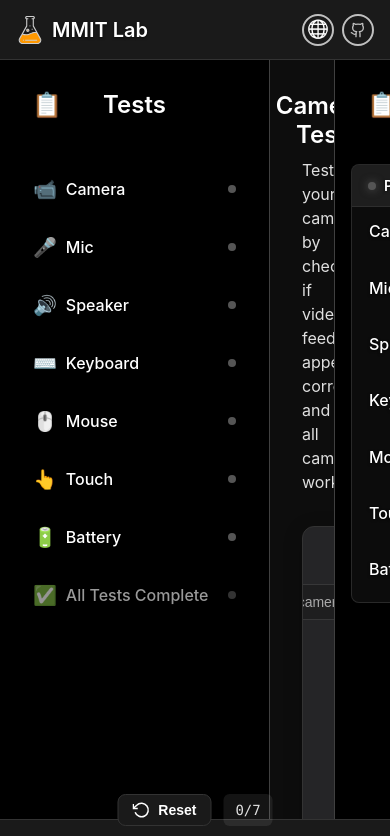
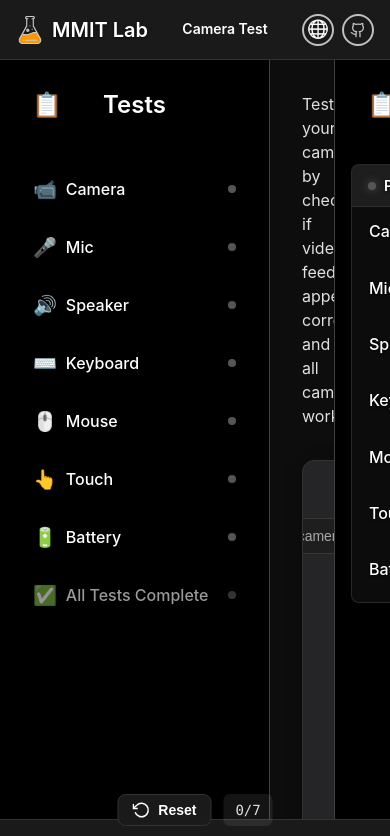
Before and after one commit to omiinaya/pc-test-online, a Vue app in the folder frontend/: page / in a window 390 px wide. Shown: the top 836 px of the page. Built offline with nearby package versions, Linux system fonts and the light colour scheme.

Commit message:
progress on navbar

```diff
--- a/frontend/src/components/AppHeader.vue
+++ b/frontend/src/components/AppHeader.vue
@@ -6,6 +6,16 @@ export default {
     name: 'AppHeader',
     components: {
         LanguageSwitcher
+    },
+    props: {
+        testTitle: {
+            type: String,
+            default: ''
+        },
+        testIcon: {
+            type: String,
+            default: ''
+        }
     },
     setup() {
         const { t } = useI18n();
@@ -30,6 +40,14 @@ export default {
                 </div>
             </div>
 
+
+            <!-- Center area for test title -->
+            <div class="header-center" v-if="testTitle">
+                <div class="test-title-center">
+                    <span v-if="testIcon" class="test-icon-center">{{ testIcon }}</span>
+                    <span class="test-title-text">{{ testTitle }}</span>
+                </div>
+            </div>
 
             <div class="header-right">
                 <div class="status-indicator-group">
@@ -115,6 +133,44 @@ export default {
     margin: 0;
     text-shadow: 0 1px 3px rgba(0, 0, 0, 0.7);
 }
+
+.header-center {
+    position: absolute;
+    left: 50%;
+    top: 50%;
+    transform: translate(-50%, -50%);
+    display: flex;
+    flex-direction: column;
+    align-items: center;
+    justify-content: center;
+    text-align: center;
+    z-index: 1;
+    min-width: 0;
+    max-width: 400px;
+}
+
+.test-title-center {
+    display: flex;
+    align-items: center;
+    gap: 0.5rem;
+    font-size: var(--font-size-lg);
+    font-weight: var(--font-weight-semibold);
+    color: var(--text-primary);
+    margin: 0;
+    line-height: 1.2;
+}
+
+.test-icon-center {
+    font-size: 1.25rem;
+    flex-shrink: 0;
+}
+
+.test-title-text {
+    overflow: hidden;
+    text-overflow: ellipsis;
+    white-space: nowrap;
+}
+
 
 .header-nav {
     position: absolute;
@@ -295,6 +351,25 @@ export default {
         padding: 0 var(--spacing-md);
     }
 
+    .header-center {
+        position: static;
+        transform: none;
+        flex: 1;
+        margin: 0 1rem;
+        min-width: 0;
+        max-width: none;
+    }
+
+    .test-title-center {
+        font-size: var(--font-size-base);
+        justify-content: center;
+    }
+
+    .test-icon-center {
+        font-size: 1rem;
+    }
+
+
     .nav-links {
         gap: 1rem;
     }
@@ -316,6 +391,46 @@ export default {
 
     .brand-section {
         gap: 0.5rem;
+    }
+}
+
+/* Extra small screens */
+@media (max-width: 640px) {
+    .header-center {
+        margin: 0 0.5rem;
+    }
+
+    .test-title-center {
+        font-size: var(--font-size-sm);
+    }
+
+    .test-icon-center {
+        display: none; /* Hide icon on very small screens */
+    }
+
+    .nav-link span:not(.sr-only) {
+        display: none;
+    }
+
+    .nav-links {
+        gap: 0.5rem;
+    }
+
+    .nav-link {
+        padding: 0.5rem;
+        min-width: 32px;
+        justify-content: center;
+    }
+
+    .language-switcher-wrapper :deep(.language-switcher__trigger) {
+        width: 32px;
+        height: 32px;
+        padding: 0;
+    }
+
+    .language-switcher-wrapper :deep(.language-switcher__flag) {
+        font-size: 1.1rem;
+        transform: translateY(0.25px); /* Slightly less adjustment on mobile */
     }
 }
 
--- a/frontend/src/components/TestHeader.vue
+++ b/frontend/src/components/TestHeader.vue
@@ -2,21 +2,9 @@
 export default {
     name: 'TestHeader',
     props: {
-        testTitle: {
-            type: String,
-            required: true,
-        },
         testDescription: {
             type: String,
             default: '',
-        },
-        icon: {
-            type: [String, Object],
-            default: null,
-        },
-        showIcon: {
-            type: Boolean,
-            default: true,
         },
         centerAlign: {
             type: Boolean,
@@ -28,14 +16,6 @@ export default {
 
 <template>
     <div class="test-header" :class="{ 'center-align': centerAlign }">
-        <h2 class="test-title">
-            <span v-if="showIcon" class="test-icon">
-                <slot name="icon">
-                    <component :is="icon" v-if="icon" />
-                </slot>
-            </span>
-            <span class="test-title-text">{{ testTitle }}</span>
-        </h2>
         <p v-if="testDescription" class="test-description">{{ testDescription }}</p>
         <slot></slot>
     </div>
--- a/frontend/src/views/TestsPage.vue
+++ b/frontend/src/views/TestsPage.vue
@@ -9,6 +9,7 @@ import BatteryTest from '../components/BatteryTest.vue';
 import TestsCompleted from '../components/TestsCompleted.vue';
 import VisualizerContainer from '../components/VisualizerContainer.vue';
 import TestActionButtons from '../components/TestActionButtons.vue';
+import AppHeader from '../components/AppHeader.vue';
 import TestHeader from '../components/TestHeader.vue';
 import { resetAllTestStates } from '../composables/useTestState.js';
 import { useCSSCompatibility } from '../composables/useCSSCompatibility';
@@ -28,6 +29,7 @@ export default {
         TestsCompleted,
         VisualizerContainer,
         TestActionButtons,
+        AppHeader,
         TestHeader,
     },
     setup() {
@@ -1225,6 +1227,12 @@ export default {
 
 <template>
   <div class="app-layout">
+      <!-- App Header with test title only in navbar -->
+      <AppHeader
+          :test-title="currentTestTitle"
+          :test-icon="currentTestIcon"
+      />
+
       <!-- Left Sidebar -->
       <aside class="sidebar">
           <div class="sidebar-header">
@@ -1313,17 +1321,18 @@ export default {
                     'test-navigation__status--pending': !allTestsCompleted,
                   }"
                 ></span>
-              </li>
+                </li>
             </ul>
           </nav>
       </aside>
 
         <!-- Main Content -->
         <main class="main-content">
-            <!-- Test Header Outside Container -->
-            <TestHeader :test-title="currentTestTitle" :test-description="currentTestDescription">
-                <template #icon>{{ currentTestIcon }}</template>
-            </TestHeader>
+            <!-- Test Header with description only -->
+            <TestHeader
+                :test-description="currentTestDescription"
+                :center-align="true"
+            />
 
             <!-- Single persistent VisualizerContainer for smooth morphing -->
             <VisualizerContainer
```
Also changed, not shown: frontend/src/App.vue (+11 -4 lines).
